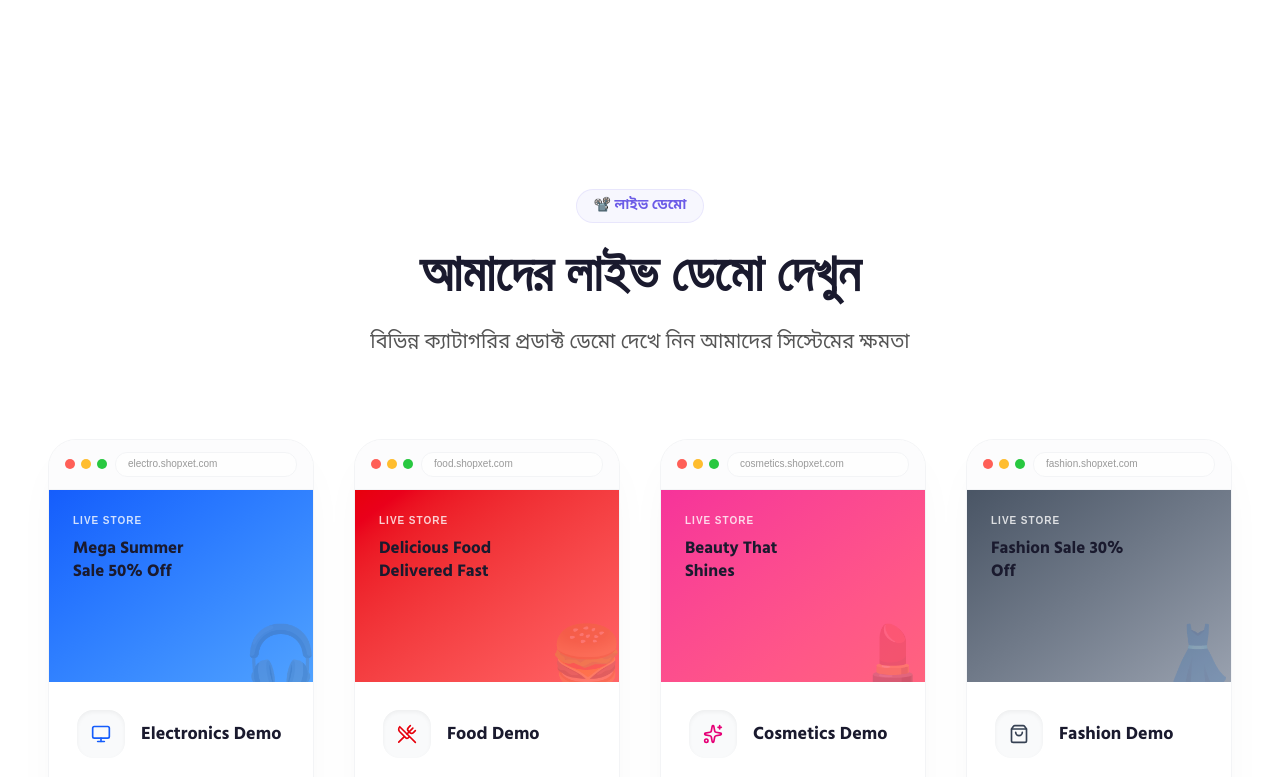
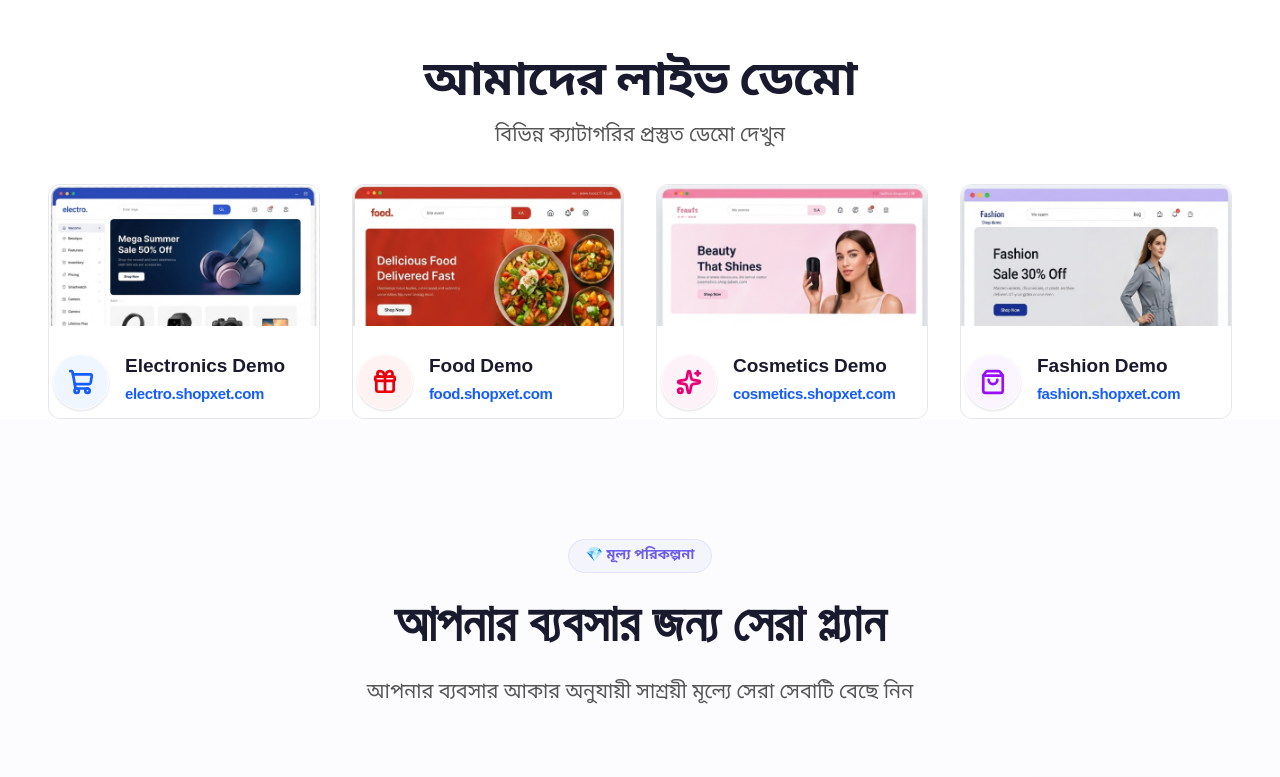
Before and after one commit to Israt-Nisha/Ecomtara, a Next.js app: page / in a window 1280 px wide. Shown: the part 1460-2237 px from the top of the page. Built offline with nearby package versions, Linux system fonts and the light colour scheme.

Commit message:
DemoSection update

```diff
--- a/src/components/DemoSection.tsx
+++ b/src/components/DemoSection.tsx
@@ -1,118 +1,126 @@
 import Link from "next/link";
-import { Monitor, UtensilsCrossed, Sparkles, ShoppingBag, ArrowRight } from "lucide-react";
+import { UtensilsCrossed, Sparkles, ShoppingBag, ShoppingCart, ExternalLink, Gift } from "lucide-react";
+import Image from "next/image";
 
-const demos = [
+interface DemoItem {
+  title: string;
+  url: string;
+  image: string;
+  icon: any;
+  color: string;
+  bgColor: string;
+  borderColor: string;
+  dotColor: string;
+}
+
+const demoList: DemoItem[] = [
   {
     title: "Electronics Demo",
     url: "electro.shopxet.com",
-    icon: <Monitor className="w-5 h-5 text-blue-600" />,
-    gradient: "from-blue-600 to-blue-400",
-    emoji: "🎧",
-    tagline: "Mega Summer Sale 50% Off",
-    themeColor: "text-blue-600",
+    image: "/desktop1.png",
+    icon: ShoppingCart,
+    color: "text-blue-600",
+    bgColor: "bg-blue-50",
+    borderColor: "bg-blue-600",
+    dotColor: "bg-blue-400/50",
   },
   {
     title: "Food Demo",
     url: "food.shopxet.com",
-    icon: <UtensilsCrossed className="w-5 h-5 text-red-600" />,
-    gradient: "from-red-600 to-red-400",
-    emoji: "🍔",
-    tagline: "Delicious Food Delivered Fast",
-    themeColor: "text-red-600",
+    image: "/desktop2.png",
+    icon: Gift,
+    color: "text-red-600",
+    bgColor: "bg-red-50",
+    borderColor: "bg-red-600",
+    dotColor: "bg-red-400/50",
   },
   {
     title: "Cosmetics Demo",
     url: "cosmetics.shopxet.com",
-    icon: <Sparkles className="w-5 h-5 text-pink-600" />,
-    gradient: "from-pink-500 to-rose-400",
-    emoji: "💄",
-    tagline: "Beauty That Shines",
-    themeColor: "text-pink-600",
+    image: "/desktop3.png",
+    icon: Sparkles,
+    color: "text-pink-600",
+    bgColor: "bg-pink-50",
+    borderColor: "bg-pink-600",
+    dotColor: "bg-pink-400/50",
   },
   {
     title: "Fashion Demo",
     url: "fashion.shopxet.com",
-    icon: <ShoppingBag className="w-5 h-5 text-gray-700" />,
-    gradient: "from-gray-600 to-gray-400",
-    emoji: "👗",
-    tagline: "Fashion Sale 30% Off",
-    themeColor: "text-gray-700",
+    image: "/desktop4.png",
+    icon: ShoppingBag,
+    color: "text-purple-600",
+    bgColor: "bg-purple-50",
+    borderColor: "bg-purple-600",
+    dotColor: "bg-purple-400/50",
   },
 ];
 
 export default function DemoSection() {
   return (
-    <section id="demo" className="section-padding bg-white relative overflow-hidden">
+    <section id="demo" className="bg-white relative overflow-hidden">
       {/* Decorative background elements */}
-      <div className="absolute top-0 left-0 w-96 h-96 bg-purple-50/50 blur-[100px] -z-10" />
-      <div className="absolute bottom-0 right-0 w-96 h-96 bg-indigo-50/50 blur-[100px] -z-10" />
+      <div className="absolute top-0 left-0 w-[500px] h-[500px] bg-[#6C5CE7]/5 blur-[120px] -z-10" />
+      <div className="absolute bottom-0 right-0 w-[500px] h-[500px] bg-blue-50 blur-[120px] -z-10" />
 
       <div className="container-custom">
         {/* Header */}
-        <div className="text-center mb-20 space-y-5">
-          <div className="inline-flex items-center gap-2 bg-[#6C5CE7]/5 text-[#6C5CE7] px-4 py-1.5 rounded-full text-sm font-bold border border-[#6C5CE7]/10">
-            📽️ লাইভ ডেমো
-          </div>
-          <h2 className="text-[36px] sm:text-[44px] lg:text-[52px] font-black text-[#1a1a2e] leading-tight font-heading">
-            আমাদের লাইভ ডেমো দেখুন
+        <div className="text-center mb-8 space-y-2">
+          <h2 className="text-[32px] sm:text-[42px] lg:text-[48px] font-[900] text-[#1a1a2e] leading-tight font-noto tracking-tight">
+            আমাদের লাইভ ডেমো
           </h2>
-          <p className="text-[#555] text-lg lg:text-[20px] font-medium max-w-2xl mx-auto font-sans">
-            বিভিন্ন ক্যাটাগরির প্রডাক্ট ডেমো দেখে নিন আমাদের সিস্টেমের ক্ষমতা
+          <p className="text-[#555] text-lg lg:text-[20px] font-medium max-w-2xl mx-auto font-hind">
+            বিভিন্ন ক্যাটাগরির প্রস্তুত ডেমো দেখুন
           </p>
         </div>
 
-        {/* Demo Cards Grid */}
-        <div className="grid grid-cols-1 sm:grid-cols-2 lg:grid-cols-4 gap-10">
-          {demos.map((demo, index) => (
-            <div
-              key={index}
-              className="bg-white rounded-[28px] overflow-hidden border border-gray-100 shadow-[0_20px_50px_-15px_rgba(0,0,0,0.05)] group hover:-translate-y-3 transition-all duration-700"
-            >
-              {/* Browser Mockup Thumbnail */}
-              <div className="relative">
-                <div className="bg-gray-50/50 backdrop-blur-sm border-b border-gray-100 px-4 py-3 flex items-center gap-2">
-                  <div className="flex gap-1.5">
-                    <div className="w-2.5 h-2.5 rounded-full bg-[#FF5F57]" />
-                    <div className="w-2.5 h-2.5 rounded-full bg-[#FFBD2E]" />
-                    <div className="w-2.5 h-2.5 rounded-full bg-[#28C840]" />
-                  </div>
-                  <div className="flex-1 bg-white/80 rounded-lg border border-gray-100 px-3 py-1 text-[10px] text-[#555]/60 font-english truncate font-medium">
-                    {demo.url}
+        <div className="grid grid-cols-1 md:grid-cols-2 lg:grid-cols-4 gap-8">
+          {demoList.map((demo, index) => (
+            <div key={index} className="group border border-gray-200 rounded-xl transition-all duration-500 hover:-translate-y-2">
+              <div className="flex flex-col">
+
+                {/* Browser Mockup */}
+                <div className="relative aspect-[16/10] rounded-xl overflow-hidden">
+
+
+                  {/* Image Container */}
+                  <div className="relative h-[calc(100%-1.75rem)] w-full overflow-hidden">
+                    <Image
+                      src={demo.image}
+                      alt={demo.title}
+                      fill
+                      className="object-cover object-top transition-transform duration-700 group-hover:scale-105"
+                      sizes="(max-w-768px) 100vw, (max-w-1024px) 50vw, 25vw"
+                    />
+
+                    {/* Hover Overlay */}
+                    <div className="absolute inset-0 bg-[#1a1a2e]/60 opacity-0 group-hover:opacity-100 transition-opacity duration-300 flex items-center justify-center backdrop-blur-[2px]">
+                      <Link
+                        href={`https://${demo.url}`}
+                        target="_blank"
+                        className="bg-white text-[#1a1a2e] px-8 py-3 rounded-full font-bold text-[15px] flex items-center gap-2 transform translate-y-4 group-hover:translate-y-0 transition-all duration-300 shadow-xl"
+                      >
+                        ভিজিট করুন <ExternalLink size={18} />
+                      </Link>
+                    </div>
                   </div>
                 </div>
-                {/* Visual Preview */}
-                <div className={`h-48 bg-gradient-to-br ${demo.gradient} p-6 flex flex-col justify-between relative overflow-hidden group-hover:scale-105 transition-transform duration-700`}>
-                  <div className="text-white z-10">
-                    <p className="text-[10px] font-english uppercase tracking-widest font-bold opacity-80 mb-2">Live Store</p>
-                    <h3 className="text-[17px] font-bold font-heading leading-snug max-w-[140px]">
-                      {demo.tagline}
+
+                {/* Card Footer */}
+                <div className="flex items-center gap-4 px-1 my-2 mt-auto">
+                  <div className={`w-14 h-14 rounded-full ${demo.bgColor} ${demo.color} flex items-center justify-center shrink-0 shadow-sm border border-white`}>
+                    <demo.icon size={26} strokeWidth={2.5} />
+                  </div>
+
+                  <div className="min-w-0">
+                    <h3 className="text-[19px] font-bold text-[#1a1a2e] truncate leading-tight mb-1 font-noto">
+                      {demo.title}
                     </h3>
+                    <p className="text-[15px] font-semibold text-blue-600 truncate font-lexend tracking-tight">
+                      {demo.url}
+                    </p>
                   </div>
-                  <div className="text-6xl absolute right-[-5px] bottom-[-10px] group-hover:scale-125 transition-transform duration-700 opacity-20 group-hover:opacity-40 select-none">
-                    {demo.emoji}
-                  </div>
-                  {/* Overlay glow */}
-                  <div className="absolute inset-0 bg-white/10 opacity-0 group-hover:opacity-100 transition-opacity duration-700" />
                 </div>
-              </div>
-
-              {/* Demo Footer Info */}
-              <div className="p-7">
-                <div className="flex items-center gap-4 mb-4">
-                  <div className="w-12 h-12 rounded-2xl bg-gray-50 flex items-center justify-center shadow-inner group-hover:bg-white group-hover:shadow-lg group-hover:shadow-[#6C5CE7]/5 transition-all duration-500">
-                    {demo.icon}
-                  </div>
-                  <h4 className="text-[18px] font-bold text-[#1a1a2e] font-heading">
-                    {demo.title}
-                  </h4>
-                </div>
-                <Link
-                  href={`https://${demo.url}`}
-                  target="_blank"
-                  className={`inline-flex items-center gap-2 text-[14px] font-bold font-english ${demo.themeColor} group/link`}
-                >
-                  Visit Demo <ArrowRight className="w-4 h-4 group-hover/link:translate-x-1 transition-transform" />
-                </Link>
               </div>
             </div>
           ))}
--- a/src/components/FeaturesSection.tsx
+++ b/src/components/FeaturesSection.tsx
@@ -60,7 +60,7 @@ export default function FeaturesSection() {
           {features.map((feature, index) => (
             <div
               key={index}
-              className="bg-white rounded-[24px] p-4 border border-gray-200 shadow-[0_20px_40px_-15px_rgba(0,0,0,0.03)] flex flex-col items-center text-center group hover:-translate-y-2 hover:shadow-xl hover:shadow-[#6C5CE7]/5 transition-all duration-500"
+              className="bg-white rounded-[24px] p-2 border border-gray-200 shadow-[0_20px_40px_-15px_rgba(0,0,0,0.03)] flex flex-col items-center text-center group hover:-translate-y-2 hover:shadow-xl hover:shadow-[#6C5CE7]/5 transition-all duration-500"
             >
               <div className="w-16 h-16 rounded-2xl bg-[#F8F7FF] flex items-center justify-center text-[#6C5CE7] mb-7 group-hover:bg-[#6C5CE7] group-hover:text-white transition-all duration-500 group-hover:rotate-6">
                 {feature.icon}
```
